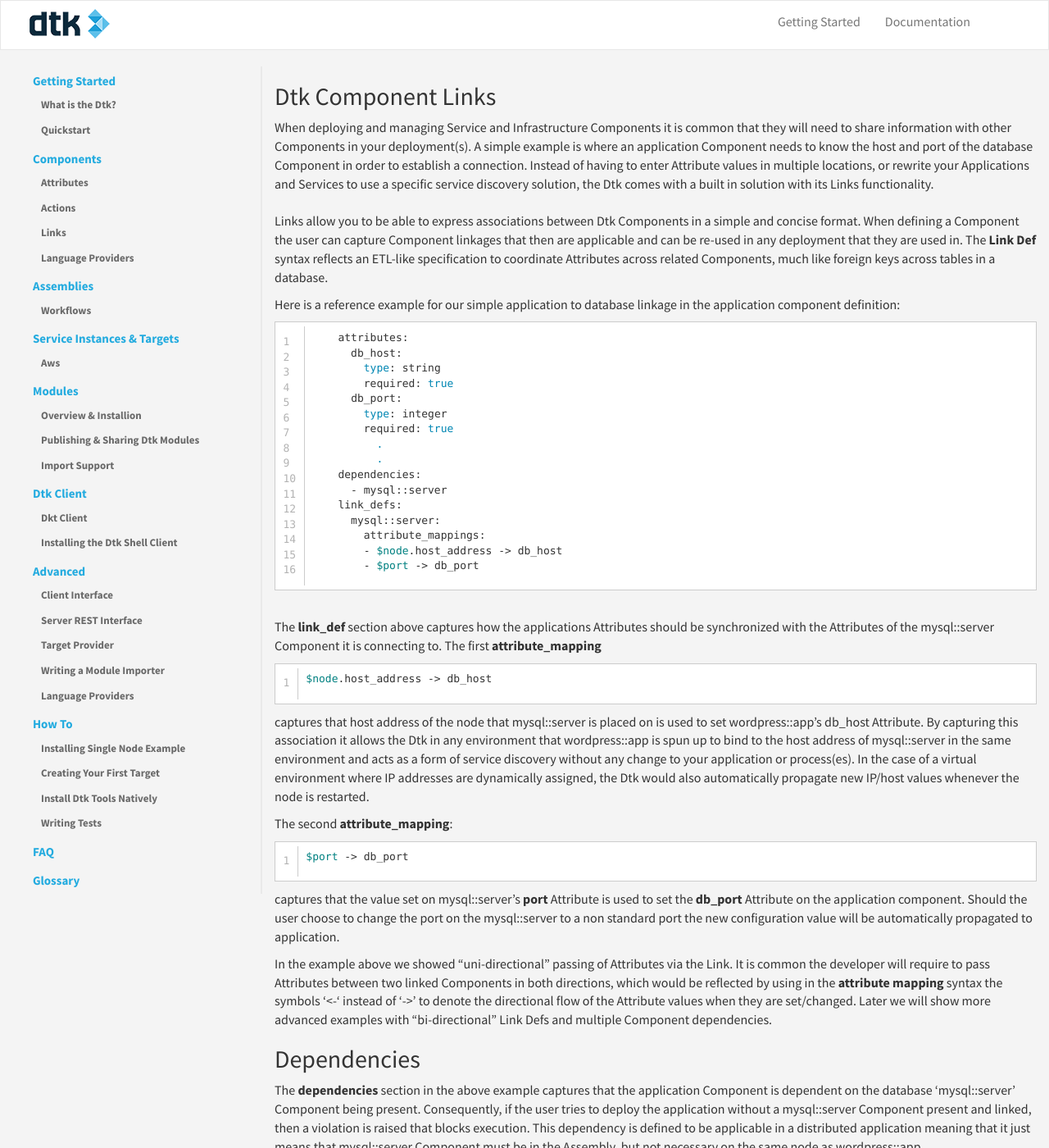
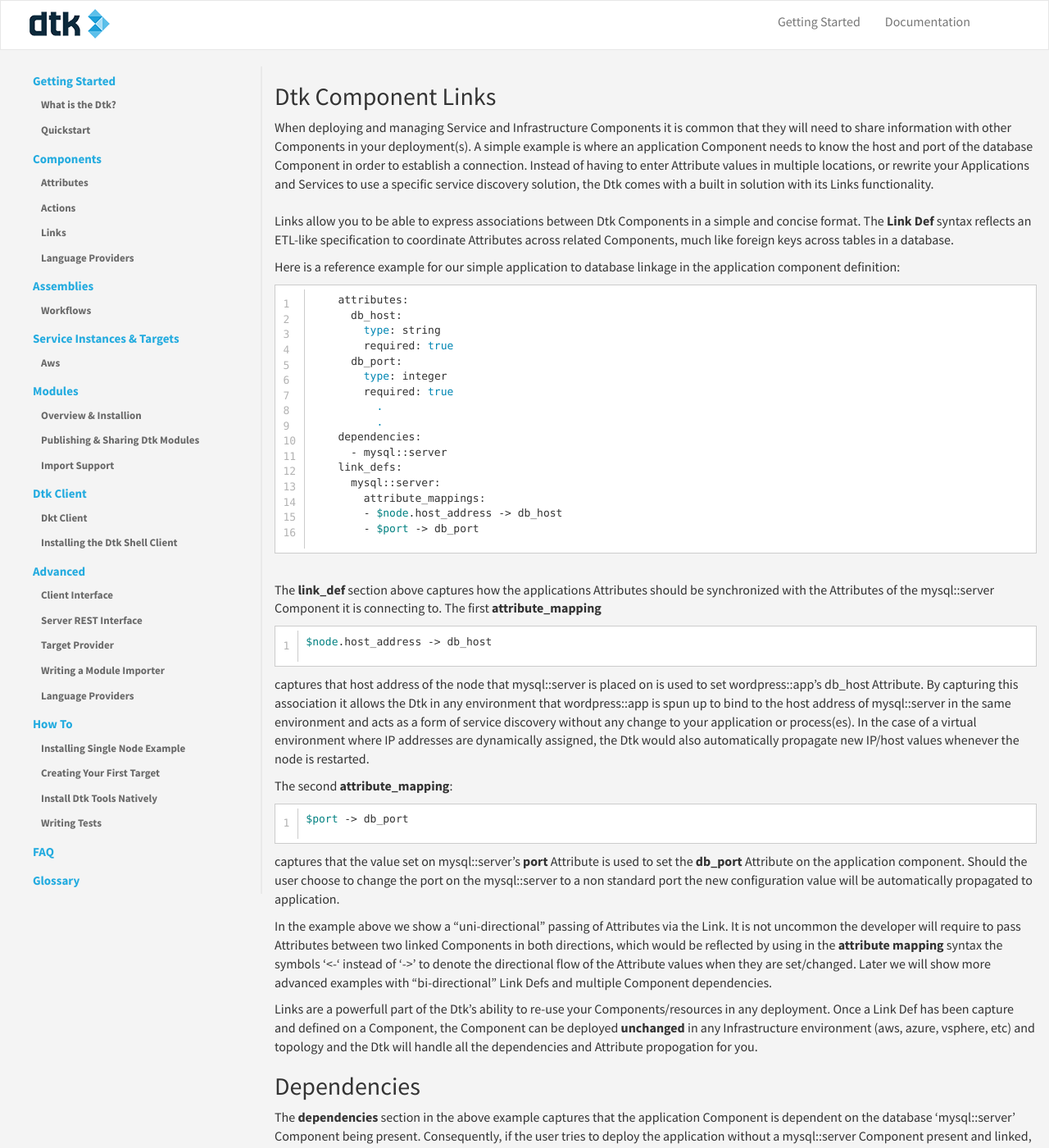
Before and after one commit to dtk/dtk-docs-v1, a Jekyll site: the page built from _components/links.md, in a window 1280 px wide and 1400 px high. Shown: the whole window at 82% size. Built offline with Jekyll 4.4.1, drawn with Linux system fonts in a browser that asks for light colours.

Commit message:
tweak to links to reorder some text and added outro to the main links section

```diff
--- a/_components/links.md
+++ b/_components/links.md
@@ -7,7 +7,7 @@ order: 20
 
 When deploying and managing Service and Infrastructure Components it is common that they will need to share information with other Components in your deployment(s).  A simple example is where an application Component needs to know the host and port of the database Component in order to establish a connection.  Instead of having to enter Attribute values in multiple locations, or rewrite your Applications and Services to use a specific service discovery solution, the Dtk comes with a built in solution with its Links functionality.
 <br/><br/>
-Links allow you to be able to express associations between Dtk Components in a simple and concise format.  When defining a Component the user can capture Component linkages that then are applicable and can be re-used in any deployment that they are used in.  The **Link Def** syntax reflects an ETL-like specification to coordinate Attributes across related Components, much like foreign keys across tables in a database.
+Links allow you to be able to express associations between Dtk Components in a simple and concise format.  The **Link Def** syntax reflects an ETL-like specification to coordinate Attributes across related Components, much like foreign keys across tables in a database.
 
 Here is a reference example for our simple application to database linkage in the application component definition:
 {% highlight bash linenos %}
@@ -41,8 +41,11 @@ $port -> db_port
 {% endhighlight %}
 captures that the value set on mysql::server’s **port** Attribute is used to set the **db_port** Attribute on the application component.  Should the user choose to change the port on the mysql::server to a non standard port the new configuration value will be automatically propagated to application.
 
-In the example above we showed "uni-directional" passing of Attributes via the Link.  It is common the developer will require to pass Attributes between two linked Components in both directions, which would be reflected by using in the **attribute mapping** syntax the symbols ‘<-‘ instead of ‘->’ to denote the directional flow of the Attribute values when they are set/changed.  Later we will show more advanced examples with "bi-directional" Link Defs and multiple Component dependencies.
+In the example above we show a "uni-directional" passing of Attributes via the Link.  It is not uncommon the developer will require to pass Attributes between two linked Components in both directions, which would be reflected by using in the **attribute mapping** syntax the symbols ‘<-‘ instead of ‘->’ to denote the directional flow of the Attribute values when they are set/changed.  Later we will show more advanced examples with "bi-directional" Link Defs and multiple Component dependencies.
 <br/>
+
+Links are a powerfull part of the Dtk's ability to re-use your Components/resources in any deployment.  Once a Link Def has been capture and defined on a Component, the Component can be deployed **unchanged** in any Infrastructure environment (aws, azure, vsphere, etc) and topology and the Dtk will handle all the dependencies and Attribute propogation for you.
+
 ## Dependencies
 
 The **dependencies** section in the above example captures that the application Component is dependent on the database ‘mysql::server’ Component being present.  Consequently, if the user tries to deploy the application without a mysql::server Component present and linked, then a violation is raised that blocks execution.  This dependency is defined to be applicable in a distributed application meaning that it just means that mysql::server Component must be in the Assembly, but not necessary on the same node as wordpress::app.
```
